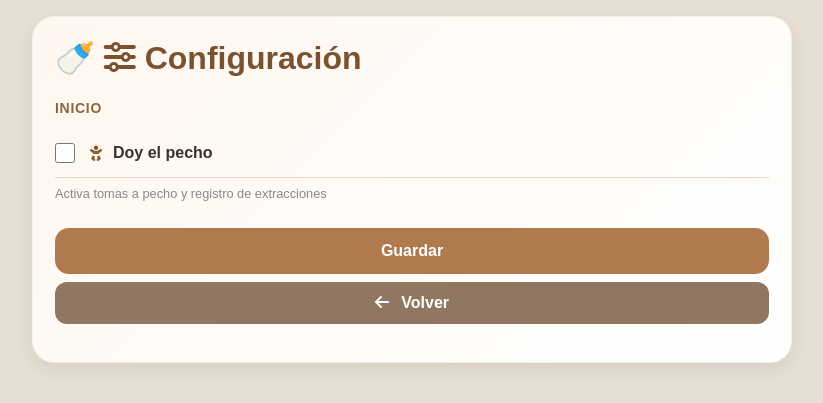
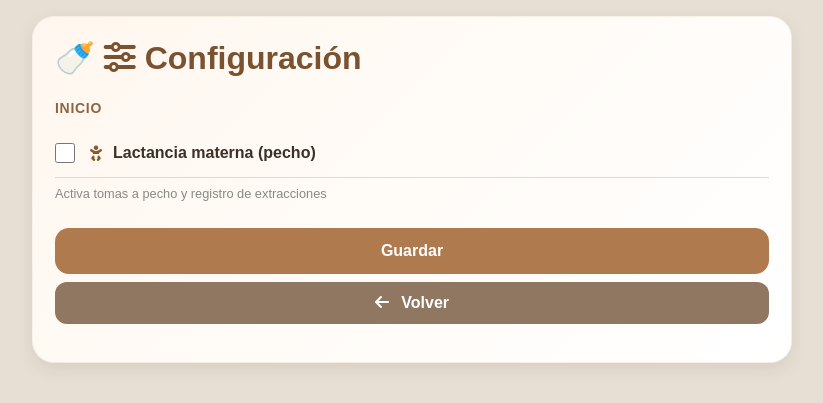
Before and after one commit to nachoscharn/baby-milk-tracker, a Flask app: page /settings in a window 1280 px wide. Shown: the top 403 px of the page, without its empty margins (228-1051 px from the left). Run offline with Flask 3, Linux system fonts and the light colour scheme; the visitor is signed in with stand-in values (Sample User, id 1); data that the repository does not hold is empty; parts of the project's set-up code (start-up, migrations or seed data) failed here and were passed over; some libraries are stand-ins or nearby versions.

Commit message:
Rename breastfeeding toggle to 'Lactancia materna (pecho)'
Co-Authored-By: Claude Sonnet 4.6 <noreply@anthropic.com>

```diff
--- a/templates/settings.html
+++ b/templates/settings.html
@@ -34,7 +34,7 @@
                 >
                 <span class="toggle-text">
                     <i class="fa-solid fa-baby"></i>
-                    Doy el pecho
+                    Lactancia materna (pecho)
                 </span>
             </label>
             <p style="font-size:0.8rem; color:#888; margin: 4px 0 0 0;">
```
